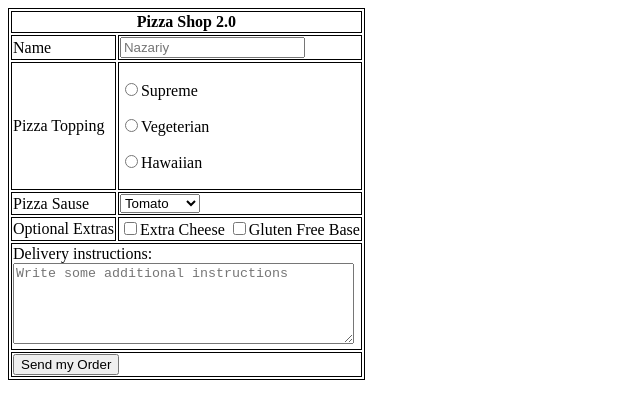
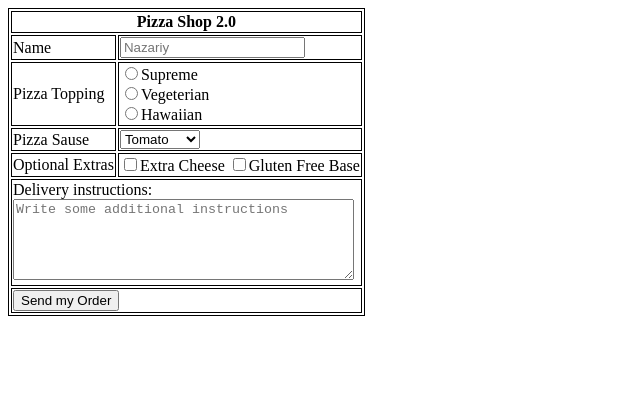
Before and after one commit to NazarikSenpai/FE-Linkoid-ed, a plain HTML site: page lab3/index.html in a window 1280 px wide. Shown: the whole page, without its empty margins (0-640 px from the left). Drawn offline with Linux system fonts and the light colour scheme.

Commit message:
deleted p tag

```diff
--- a/lab3/index.html
+++ b/lab3/index.html
@@ -30,9 +30,11 @@
             <td>Pizza Topping</td>
             <td>
                 <form name="pizzaTopping" action="#">
-                    <p><input type="radio" name="pizzaTopping" value="supreme">Supreme</p>
-                    <p><input type="radio" name="pizzaTopping" value="vegeterian">Vegeterian</p>
-                    <p><input type="radio" name="pizzaTopping" value="hawaiian">Hawaiian</p>
+                    <input type="radio" name="pizzaTopping" value="supreme">Supreme
+                    <br>
+                    <input type="radio" name="pizzaTopping" value="vegeterian">Vegeterian
+                    <br>
+                    <input type="radio" name="pizzaTopping" value="hawaiian">Hawaiian
                 </form>
             </td>
         </tr>
```
